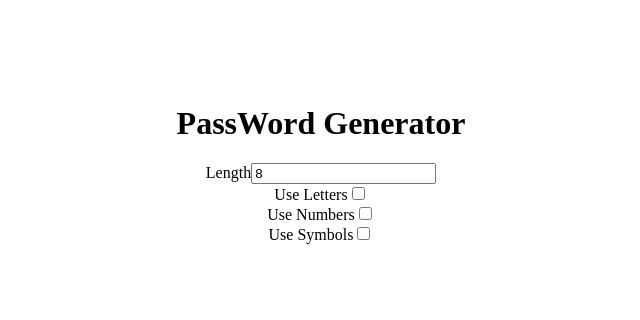
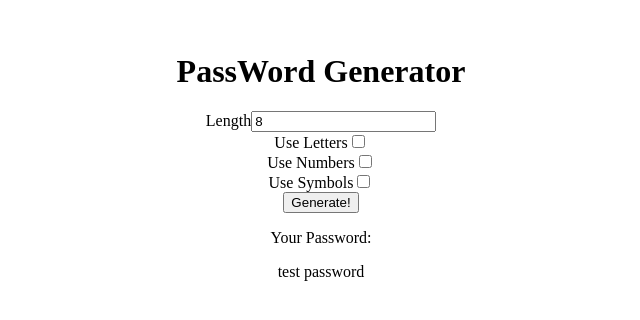
Before and after one commit to Ameer2000Mzori/Password-Gen-Angular, an Angular app: page / in a window 1280 px wide. Shown: the part 244-564 px from the top of the page, without its empty margins (319-959 px from the left). Built offline with nearby package versions, Linux system fonts and the light colour scheme.

Commit message:
added more html to the component

```diff
--- a/src/app/password-gen/password-gen.component.html
+++ b/src/app/password-gen/password-gen.component.html
@@ -13,12 +13,7 @@
     </div>
     <div>
       <label for="Letters">Use Letters</label>
-      <input
-        type="checkbox"
-        id="Letters"
-        [(ngModel)]="letters"
-        placeholder="enter something"
-      />
+      <input type="checkbox" id="Letters" [(ngModel)]="letters" />
     </div>
     <div>
       <label for="Numbers">Use Numbers</label>
@@ -28,5 +23,12 @@
       <label for="Symbols">Use Symbols</label>
       <input type="checkbox" [(ngModel)]="symbols" id="Symbols" />
     </div>
+    <button>Generate!</button>
+  </div>
+  <div>
+    <p>Your Password:</p>
+    <div>
+      <p>{{ password }}</p>
+    </div>
   </div>
 </div>
--- a/src/app/password-gen/password-gen.component.ts
+++ b/src/app/password-gen/password-gen.component.ts
@@ -12,4 +12,6 @@ export class PasswordGenComponent {
   letters: boolean = false;
   numbers: boolean = false;
   symbols: boolean = false;
+
+  password: string = 'test password';
 }
```
